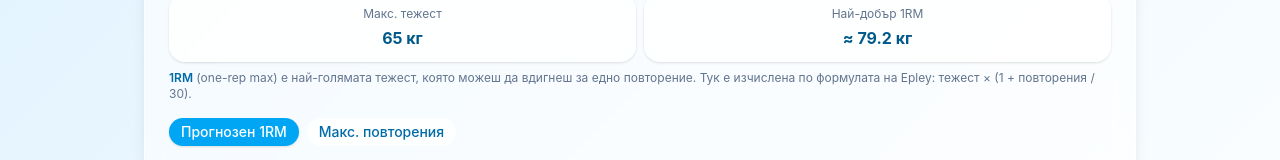
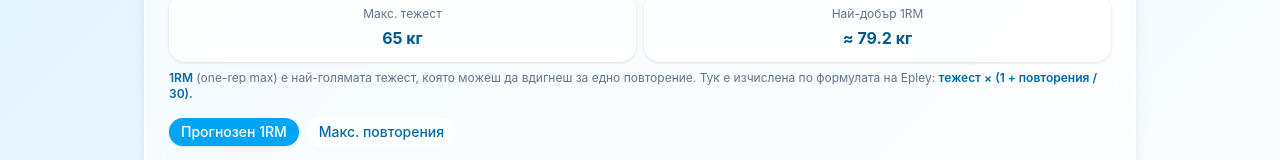
Before and after one commit to dvedevet/Workout-PR-Tracker, a React app in the folder frontend/: page / in a window 1280 px wide. Both pictures are taken after a click on the button "Прогрес". Shown: the part 245-405 px from the top of the page. Built offline with nearby package versions, Linux system fonts and the light colour scheme; the HTML template or start-up script is replaced by a standard one.

Commit message:
adding design to the Epley formula

```diff
--- a/frontend/src/components/ProgressView.jsx
+++ b/frontend/src/components/ProgressView.jsx
@@ -117,7 +117,7 @@ function ProgressView({ history }) {
             <p className="mb-4 text-xs text-slate-500">
                 <span className="font-semibold text-sky-700">1RM</span> (one-rep max) е
                 най-голямата тежест, която можеш да вдигнеш за едно повторение. Тук е
-                изчислена по формулата на Epley: тежест × (1 + повторения / 30).
+                изчислена по формулата на Epley: <span className="font-semibold text-sky-700">тежест × (1 + повторения / 30).</span>
             </p>
 
             <div className="mb-3 flex flex-wrap gap-2">
```
